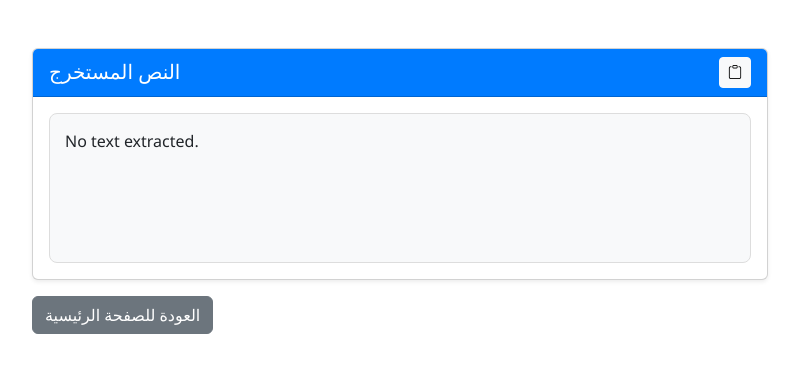
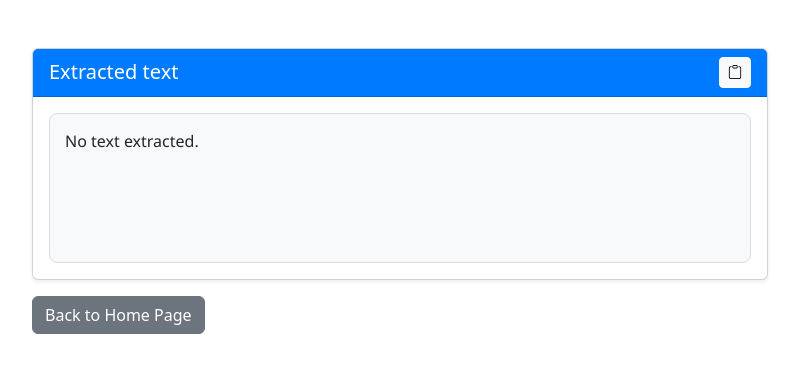
Before and after one commit to YahyaAhmed20/google, a Django app: page /extract/ in a window 1280 px wide. Shown: the part 90-463 px from the top of the page, without its empty margins (240-1039 px from the left). Run offline with Django 5.2, Linux system fonts and the light colour scheme; some libraries are stand-ins or nearby versions.

Commit message:
Added modified

```diff
--- a/my_google/templates/google/extract.html
+++ b/my_google/templates/google/extract.html
@@ -88,8 +88,8 @@
             <div class="col-md-8">
                 <div class="card shadow-sm">
                     <div class="card-header d-flex justify-content-between align-items-center">
-                        <h5 class="mb-0">النص المستخرج</h5>
-                        <button id="copy-btn" class="btn btn-sm btn-light" title="نسخ النص">
+                        <h5 class="mb-0">Extracted text</h5>
+                        <button id="copy-btn" class="btn btn-sm btn-light" title="Copy text">
                             <i class="bi bi-clipboard"></i>
                         </button>
                     </div>
@@ -97,7 +97,7 @@
                         <div id="extracted-text" class="extracted-text">{{ extracted_text }}</div>
                     </div>
                 </div>
-                <a href="/" class="btn btn-secondary mt-3">العودة للصفحة الرئيسية</a>
+                <a href="/" class="btn btn-secondary mt-3">Back to Home Page</a>
             </div>
         </div>
     </div>
--- a/my_google/urls.py
+++ b/my_google/urls.py
@@ -9,7 +9,7 @@ app_name='my_google'
 
 urlpatterns = [
     path('',views.google,name='my_google'),
-    path('', views.home_view, name='home'),  # Default home page
+    # path('', views.home_view, name='home'),  # Default home page
     path('extract-text/', extract_text, name='extract_text'),
     path('extract/', views.extract_page, name='extract_page'),
     path('chatbot/', chatbot, name='chatbot'),
--- a/templates/account/login.html
+++ b/templates/account/login.html
@@ -82,7 +82,7 @@
                 </form>
 
                 <div class="text-center mt-3">
-                    <a href="" class="text-muted">نسيت كلمة المرور؟</a>
+                    <a href="" class="text-muted">Forgot your password?</a>
                 </div>
 
                 <div class="separator my-4">
@@ -92,10 +92,10 @@
                 </div>
 
                 <div class="social-login text-center">
-                    <p class="mb-3">تسجيل الدخول باستخدام</p>
+                    <p class="mb-3">Sign in with</p>
                     <a href="{% provider_login_url 'google' %}" class="btn btn-outline-secondary btn-google">
                         <img src="{% static 'img/s.JPEG' %}" alt="Google" width="18" height="18" class="mr-2">
-                        تسجيل الدخول باستخدام Google
+                        Sign in with Google
                     </a>
                 </div>
 
```
Also changed, not shown: my_google/models.py (+0 -7 lines), db.sqlite3, media/profile/Screenshot_30.png (added).
